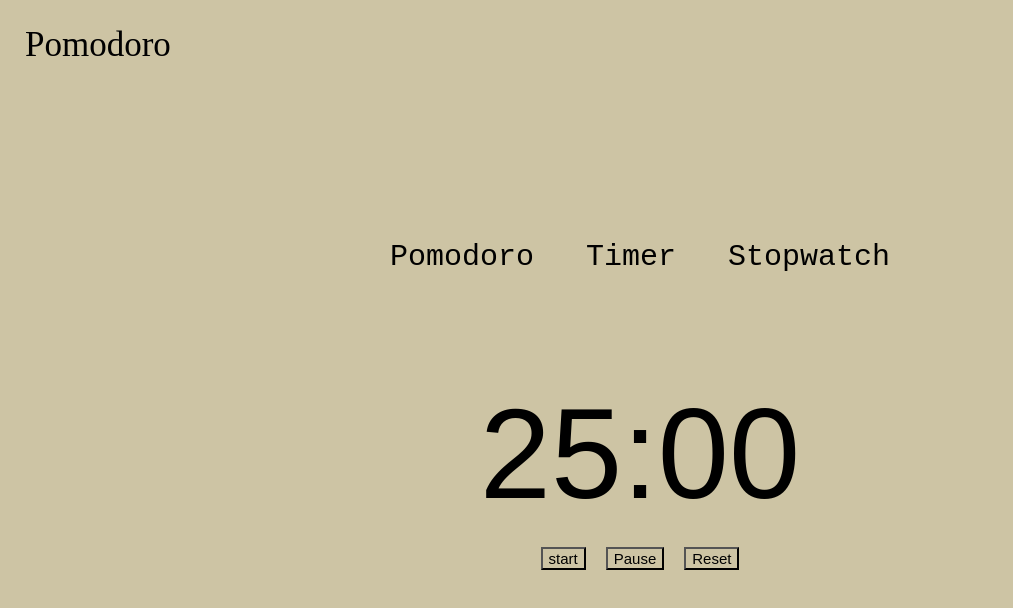
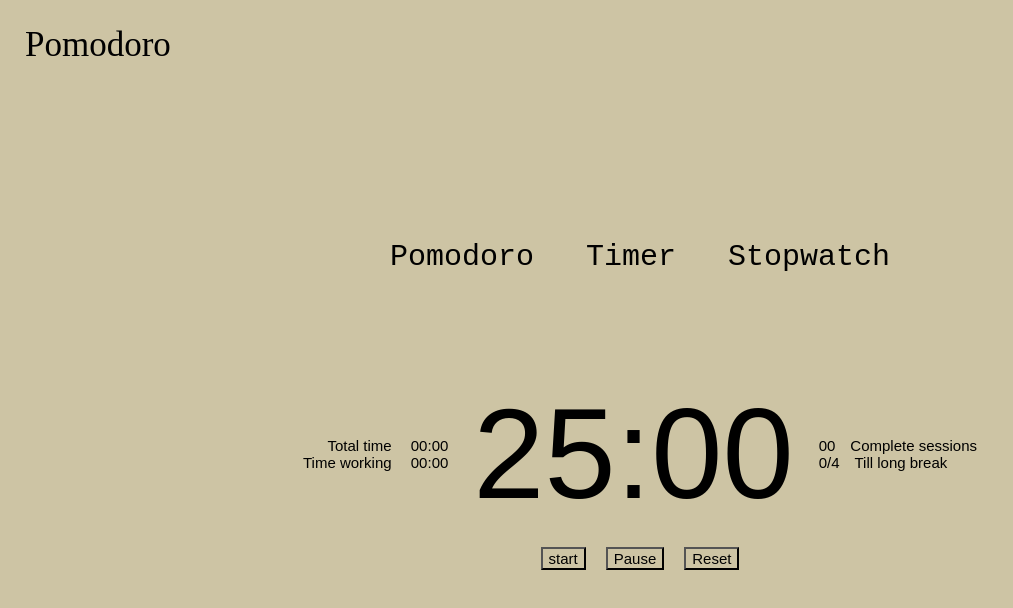
Before and after one commit to Jadynco/pomo, a React (Create React App) app: page /pomodoro in a window 1280 px wide. Shown: the top 608 px of the page, without its empty margins (0-1013 px from the left). Built offline with nearby package versions, Linux system fonts and the light colour scheme.

Commit message:
timer status

```diff
--- a/package.json
+++ b/package.json
@@ -17,8 +17,8 @@
   },
   "scripts": {
     "start": "react-scripts start",
-    "predeploy" : "npm run build",
-    "deploy" : "gh-pages -d build",
+    "predeploy": "npm run build",
+    "deploy": "gh-pages -d build",
     "build": "react-scripts build",
     "test": "react-scripts test",
     "eject": "react-scripts eject"
--- a/src/App.css
+++ b/src/App.css
@@ -47,6 +47,23 @@ body {
   flex-direction: column;
   justify-content: center;
   align-items: center;
+}
+
+.clock{
+  display: flex;
+  flex-direction: row;
+}
+
+.status1, .status2{
+  margin: 25px;
+  display: flex;
+  flex-direction: column;
+  font-size: 15px;
+  justify-content: center;
+}
+
+.status1{
+  text-align: right;
 }
 
 .control{
--- a/src/pomodoro.jsx
+++ b/src/pomodoro.jsx
@@ -4,8 +4,16 @@ import chime from './chime.wav'
 export default function Pomodoro() {
   const [minutes, setMinutes] = useState(25);
   const [seconds, setSeconds] = useState(0);
+  const [totminutes, setTotMinutes] = useState(0);
+  const [totseconds, setTotSeconds] = useState(0)
+  const [tothours, setTotHours] = useState(0)
+  const [wminutes, setWMinutes] = useState(0);
+  const [wseconds, setWSeconds] = useState(0)
+  const [whours, setWHours] = useState(0)
   const [displayMessage, setDisplayMessage] = useState(false);
   const [active, setActive]= useState(false);
+  const [intervals, setIntervals] = useState (5);
+  const [trackintervals, setTrackIntervals] =useState(0);
   const chimeAudio = new Audio(chime);
 
   useEffect(() => {
@@ -15,11 +23,54 @@ export default function Pomodoro() {
     interval = setInterval(() => {
       clearInterval(interval);
 
+              if(totseconds === 59){
+                    setTotSeconds(0);
+                    if(totminutes!==59){
+                    setTotMinutes(totminutes+1);
+                    }
+                    else{
+                        setTotHours(tothours+1);
+                        setTotMinutes(0);
+                    }
+
+                }
+                else{
+                    setTotSeconds(totseconds+1);
+                }
+
+        if(displayMessage === false){
+        if(wseconds === 59){
+            setWSeconds(0);
+           if(wminutes!==59){
+              setWMinutes(wminutes+1);
+              }
+            else{
+              setWHours(whours+1);
+              setWMinutes(0);
+                }
+          }
+          else{
+            setWSeconds(wseconds+1); //hello world
+          }
+        }
+
+
+
         if (seconds === 0) {
           if (minutes !== 0) {
             setSeconds(59);
             setMinutes(minutes - 1);
           } else {
+              if(trackintervals % intervals === 4){
+                setMinutes(14);
+                setSeconds(59);
+                chimeAudio.play(0);
+                setTrackIntervals(trackintervals + 1);
+            }
+            else{
+              if(displayMessage === false){
+                setTrackIntervals(trackintervals + 1);
+              }
               chimeAudio.play(0);
               let minutes = displayMessage ? 24 : 4;
               let seconds = 59;
@@ -27,6 +78,7 @@ export default function Pomodoro() {
               setSeconds(seconds);
               setMinutes(minutes);
               setDisplayMessage(!displayMessage);
+            }
           }
         } else {
           setSeconds(seconds - 1);
@@ -43,18 +95,40 @@ export default function Pomodoro() {
         <div className="message">
           {displayMessage ? `Break time! New session starts in:` : ``}
         </div>
+        <div className="clock">
+          <div className="status1">
+            <div>Total time &emsp;
+              {tothours > 0 ? (tothours < 10 ? `0${tothours}:` : `${tothours}:`) : ``}
+              {totminutes < 10 ? `0${totminutes}` : totminutes}:
+              {totseconds < 10 ? `0${totseconds}` : totseconds}
+            </div>
+
+              <div>Time working &emsp;
+                {whours > 0 ? (whours < 10 ? `0${whours}:` : `${whours}:`) : ``}
+                {wminutes < 10 ? `0${wminutes}` : wminutes}:
+                {wseconds < 10 ? `0${wseconds}` : wseconds}
+                </div>
+            </div>
+
+
+
         {minutes < 10 ? `0${minutes}` : minutes}:{seconds < 10 ? `0${seconds}` : seconds}
+
+        <div className="status2">
+          <div>{trackintervals<10? `0${trackintervals}`:{trackintervals}}&emsp;Complete sessions</div>
+          <div>{trackintervals}/{intervals - 1}&emsp;Till long break</div>
         </div>
-      <div className= "control">
+      </div>
+    </div><div className="control">
         <button onClick={() => setActive(true)}>start</button>
         <button onClick={() => setActive(false)}>Pause</button>
-        <button onClick={() =>{
+        <button onClick={() => {
+          setDisplayMessage(false);
           setActive(false);
           setSeconds(0);
           setMinutes(25);
-        }}>Reset</button>
+        } }>Reset</button>
 
       </div>
       </div>
-  );
-}
+  )};
```
Lines whose indentation alone changed are shown as unchanged.
